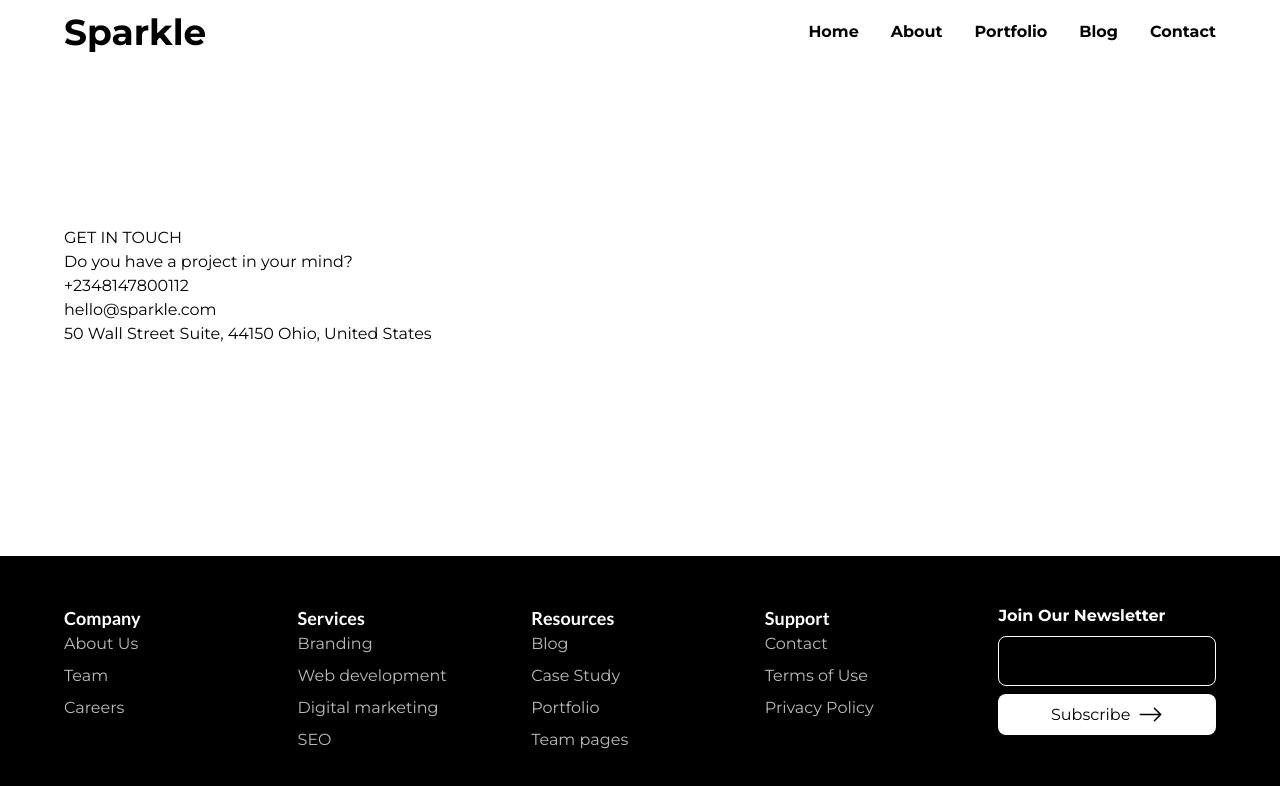
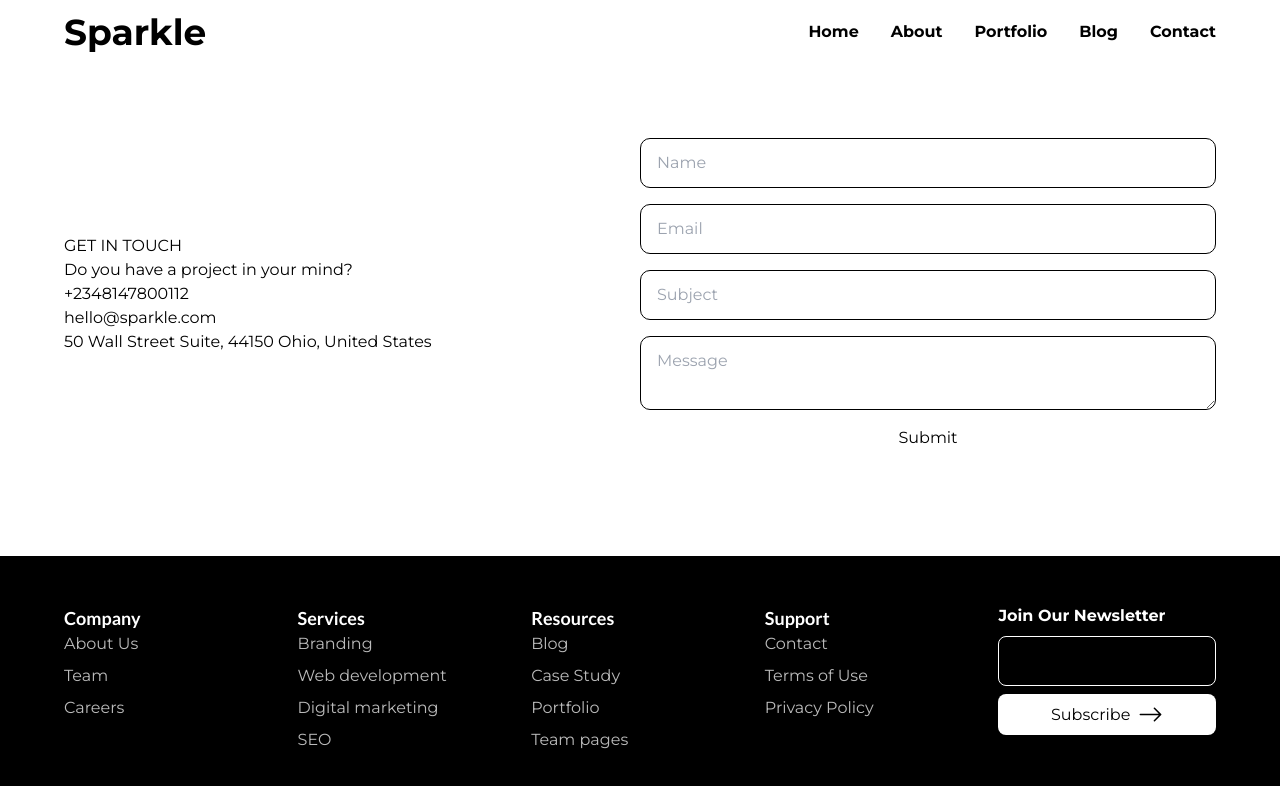
Before and after one commit to Sheriff-Oladimeji/Sparkle, a Next.js app: page /contact in a window 1280 px wide. Shown: the top 786 px of the page. Built offline with nearby package versions, Linux system fonts and the light colour scheme.

Commit message:
feat: add form inputs

```diff
--- a/src/app/about/page.jsx
+++ b/src/app/about/page.jsx
@@ -1,7 +1,10 @@
 import AboutHeader from '@/components/header/AboutHeader';
 import Team from '@/components/team/Team';
 import React from 'react'
-
+export const metadata = {
+  title: "About Sparkle",
+  description: "Empower your brand with our creative expertise",
+};
 const About = () => {
   return (
     <section className="page">
--- a/src/app/contact/page.jsx
+++ b/src/app/contact/page.jsx
@@ -1,10 +1,48 @@
-import React from 'react'
+'use client'
+import React, { useState } from "react";
+import { useRouter } from "next/navigation";
+export const metadata = {
+  title: "Contact us",
+  description: "How can we help?",
+};
+const Contact = () => {
+  const [error, setError] = useState("")
+   const router = useRouter();
+  const handleSubmit = async(e) => {
+    e.preventDefault()
+const name = e.target[0].value
+const email = e.target[1].value
+const subject = e.target[2].value
+const message = e.target[3].value
+    if (!name || !email || !subject || !message) {
+      return setError("All fields are  required")
+    }
+    else {
+      try {
+      const res = await fetch("/api/contact", {
+        method: "POST",
+        headers: {
+          "Content-Type": "application/json",
+        },
+        body: JSON.stringify({
+          name,
+          email,
+          subject,
+          message
+        }),
+      });
+      res.status === 201 &&
+        router.push("/contact/success?success=Information has been saved");
+    } catch (err) {
+      throw new Error(err)
+    }
+    }
 
-const Contact = () => {
+  }
   return (
-    <section className="page">
-      <div className="w-[90%] mx-auto">
-        <div>
+    <section className="page md:pt-4">
+      <div className="w-[90%] mx-auto flex flex-col md:flex-row text-black items-center">
+        <div className="flex-1">
           <h3>GET IN TOUCH</h3>
           <h1>Do you have a project in your mind?</h1>
           <div>
@@ -23,10 +61,35 @@ const Contact = () => {
             </p>
           </div>
         </div>
-        <form action=""></form>
+        <form onSubmit={handleSubmit} className="flex-1 flex flex-col gap-4">
+          <input type="text" name="name" className="input" placeholder="Name" />
+
+          <input
+            type="text"
+            name="email"
+            className="input"
+            placeholder="Email"
+          />
+
+          <input
+            type="text"
+            name="subject"
+            className="input"
+            placeholder="Subject"
+          />
+
+          <textarea
+            name="textarea"
+            className="input"
+            placeholder="Message"
+          ></textarea>
+          {error && error}
+
+          <button>Submit</button>
+        </form>
       </div>
     </section>
   );
-}
+};
 
-export default Contact
+export default Contact;
--- /dev/null
+++ b/src/app/contact/success/page.jsx
@@ -0,0 +1,9 @@
+import React from 'react'
+
+const Success = () => {
+  return (
+    <div>Success</div>
+  )
+}
+
+export default Success
--- a/src/app/globals.css
+++ b/src/app/globals.css
@@ -17,11 +17,15 @@
 .page{
   @apply pt-24 md:pt-0 font-mont;
 }
+.input{
+  @apply border border-black p-[12px] rounded-[10px] outline-none px-4;
+}
 .img {
   height: 100%;
   width: 500px;
   object-fit: contain;
   animation: move 3s infinite ease alternate;
+
 }
 
 @keyframes move {
```
